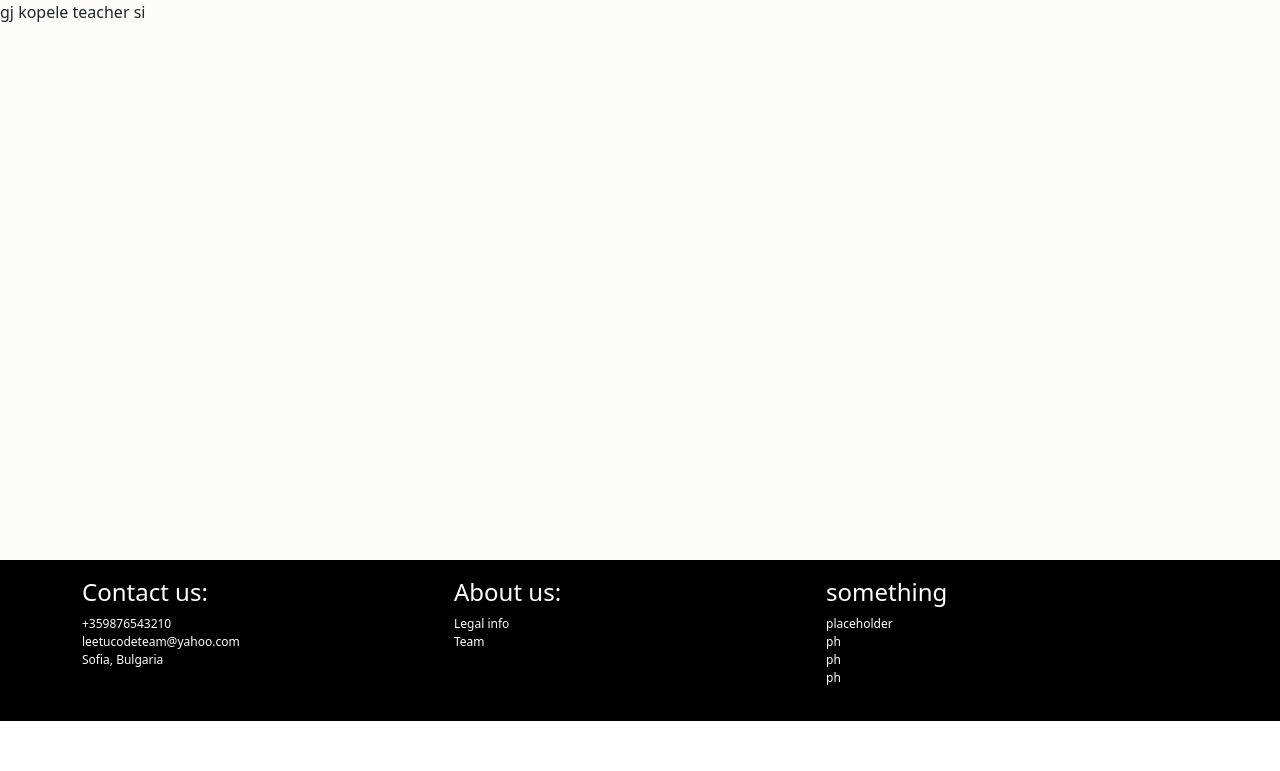
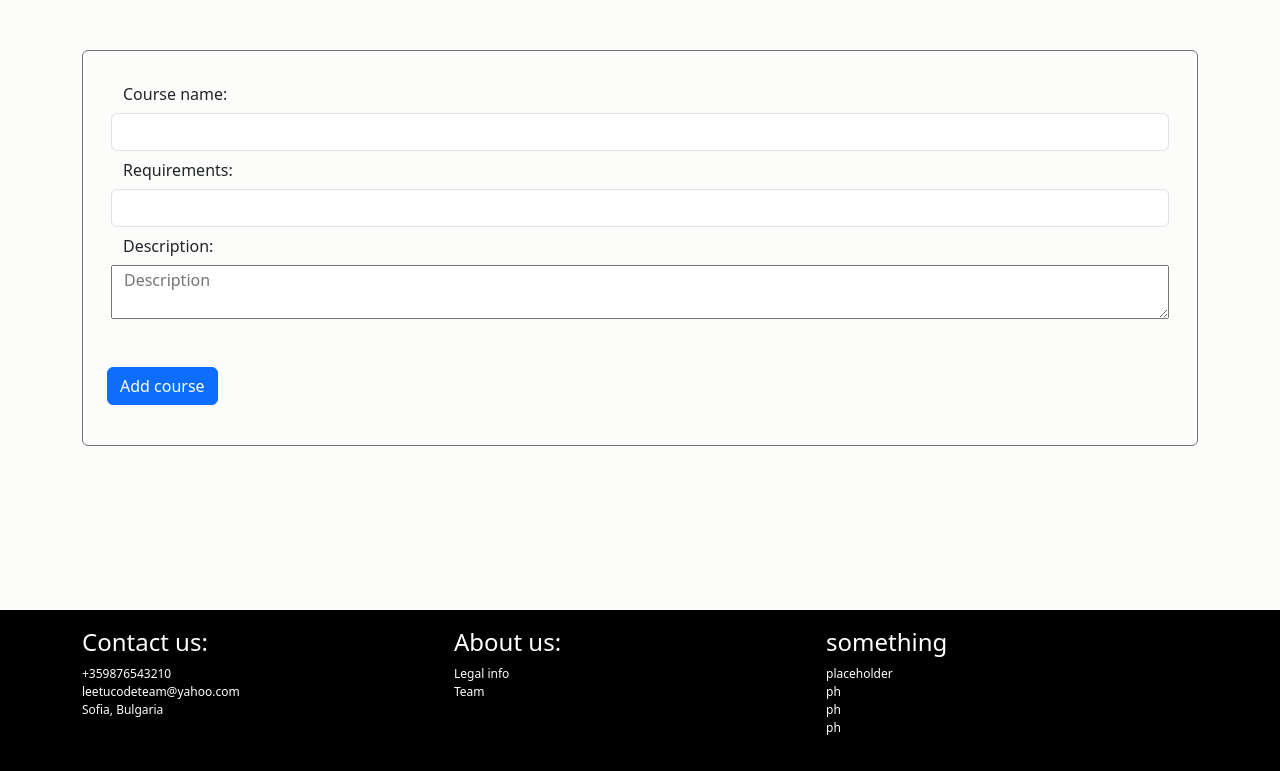
Before and after one commit to Hriis1/LeeTUcode, a PHP site: page /createCoursePage.php in a window 1280 px wide. Shown: the part 80-851 px from the top of the page. Before the commit the page ends 801 px from the top, so only its background shows below. Run offline with PHP 8.4, Linux system fonts and the light colour scheme; the visitor is signed in with stand-in values (Sample User, id 1); data comes from the database, SQL or seed files in the repository; some libraries are stand-ins or nearby versions.

Commit message:
added a form for adding a course

```diff
--- a/createCoursePage.php
+++ b/createCoursePage.php
@@ -4,9 +4,27 @@
     <?php include_once "components/header.php" ?>
     <main>
         <?php
-        if(isset($user) && $user->getAccountType() == "teacher") { ?>
+        if (isset($user) && $user->getAccountType() == "teacher") { ?>
 
-        gj kopele teacher si
+            <div class="container" style="margin-top: 50px;">
+                <div class="form-container border border-secondary rounded p-4">
+                    <form id="addCourse" action="" method="POST">
+                        <div class="row mx-1">
+                            <label for="recipient-name" class="col-form-label">Course name:</label>
+                            <input type="text" class="form-control" name="name" id="name_input" required>
+                        </div>
+                        <div class="row mx-1">
+                            <label for="recipient-name" class="col-form-label">Requirements:</label>
+                            <input type="text" class="form-control" name="requirements" id="requirements_input" required>
+                        </div>
+                        <div class="row mx-1 mb-5">
+                            <label for="recipient-name" class="col-form-label">Description:</label> <br>
+                            <textarea name="description" id="description_input" placeholder="Description" required></textarea>
+                        </div>
+                        <input type="Submit" name="submit" value="Add course" class="btn btn-primary">
+                    </form>
+                </div>
+            </div>
         <?php } else {
             echo "You must be a teacher to create a course :)!";
         } ?>
```
